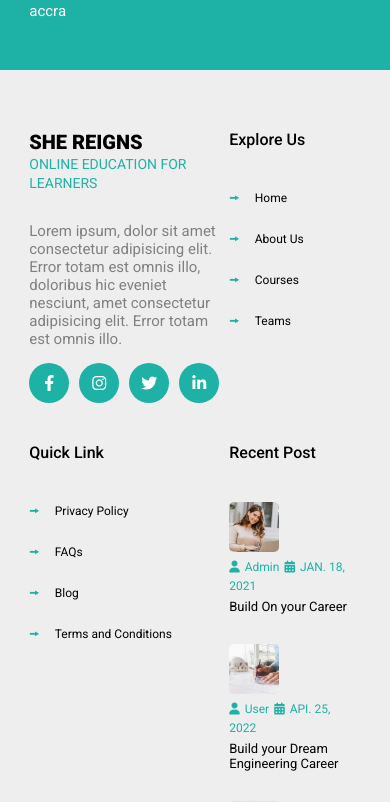
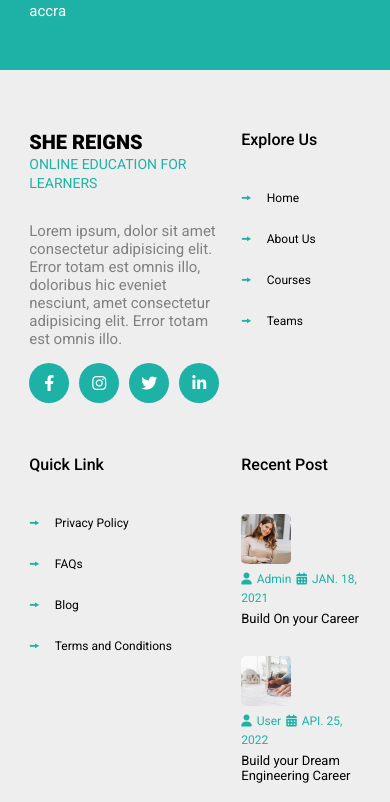
Before and after one commit to yasiramus/education-website, a React (Create React App) app: page /team in a window 390 px wide. Shown: the part 2700-3502 px from the top of the page. Built offline with nearby package versions, Linux system fonts and the light colour scheme.

Commit message:
added gap

```diff
--- a/src/components/footer/footer.css
+++ b/src/components/footer/footer.css
@@ -105,7 +105,7 @@ footer .container {
 
         display: grid;
         grid-template-columns: repeat(2,1fr);
-        gap: 0;
+        gap: 12px;
 
     }
 
```
